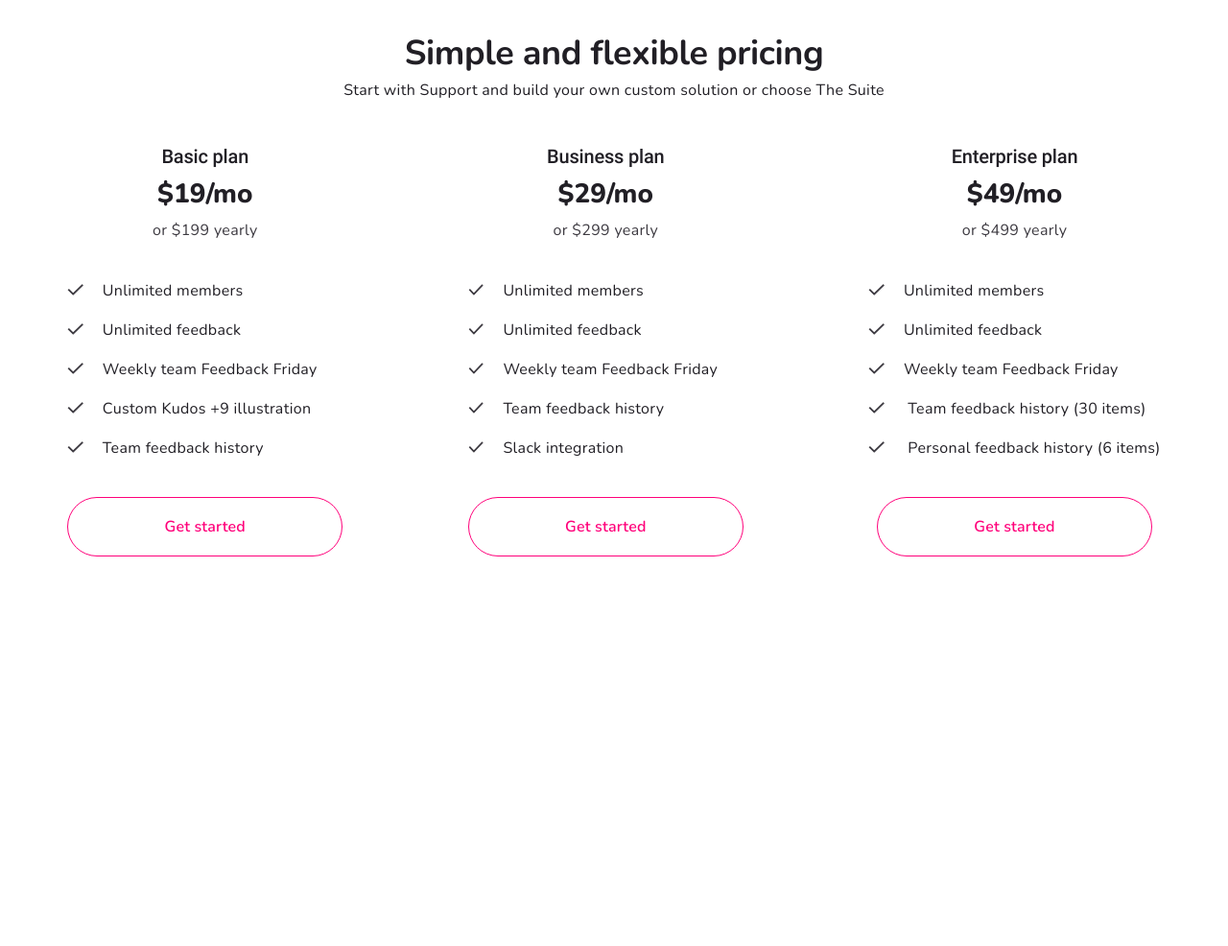
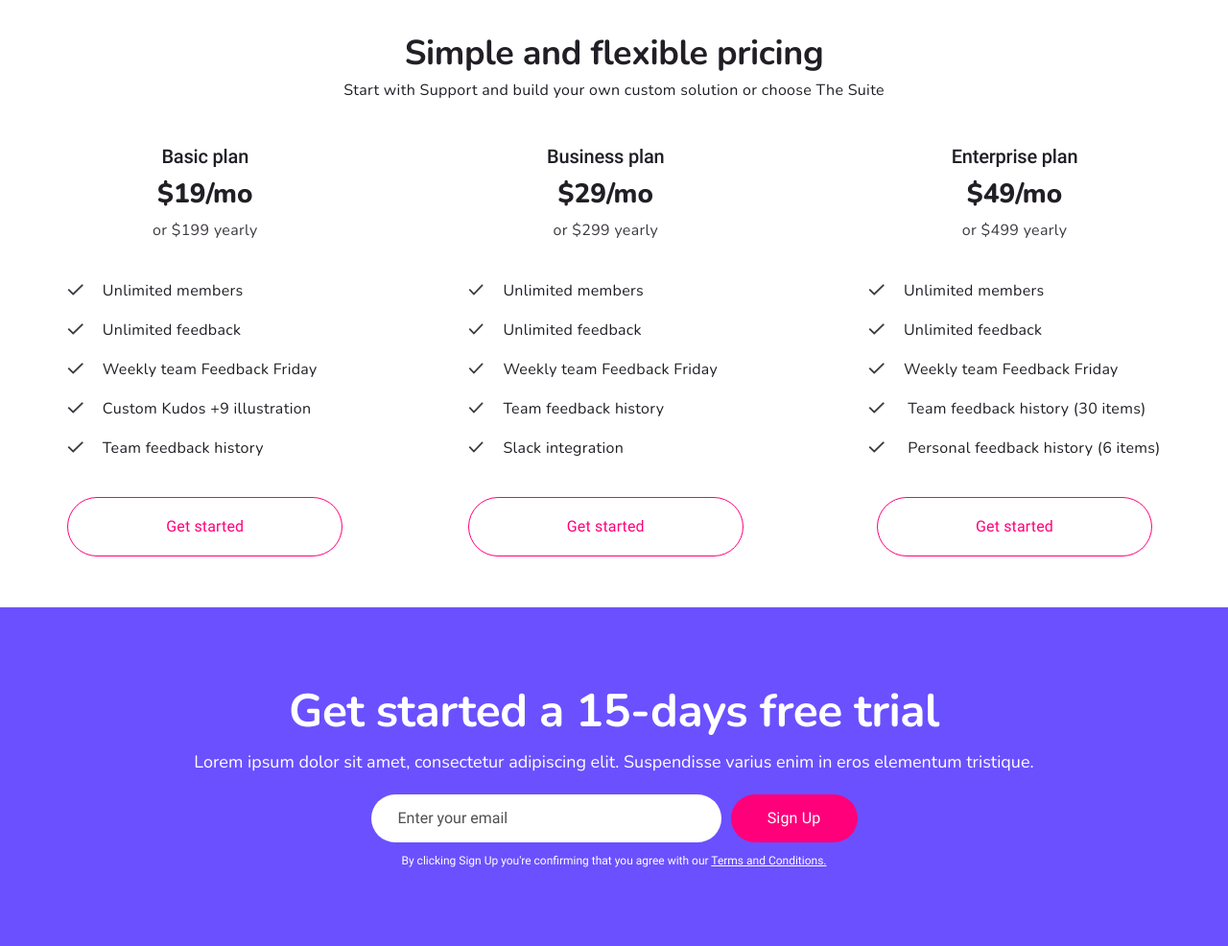
Before and after one commit to marufjon9/logoipsum, a plain HTML site: page index.html in a window 1280 px wide. Shown: the part 3580-4566 px from the top of the page at 96% size. Before the commit the page ends 4173 px from the top, so only its background shows below. Drawn offline with Linux system fonts and the light colour scheme.

Commit message:
subscription

```diff
--- a/index.html
+++ b/index.html
@@ -346,6 +346,44 @@
           </div>
         </div>
       </section>
+      <section class="subscription">
+        <div class="container">
+          <div class="subscription__textbox">
+            <h2 class="subscription__title">
+              Get started a 15-days free trial
+            </h2>
+            <p class="subscription__text">
+              Lorem ipsum dolor sit amet, consectetur adipiscing elit.
+              Suspendisse varius enim in eros elementum tristique.
+            </p>
+          </div>
+          <div class="subscription__wrapper">
+            <form
+              class="subscription__form form"
+              action="https://echo.htmlacademy.ru/"
+              method="post"
+              autocomplete="off"
+            >
+              <input
+                type="email"
+                class="form__input"
+                aria-label="Please input your email"
+                title="email"
+                placeholder="Enter your email"
+                required
+                name="user_email"
+              />
+              <button type="submit" class="link form__button">Sign Up</button>
+            </form>
+          </div>
+          <div class="subscription__inner">
+            <p class="subscription__link">
+              By clicking Sign Up you're confirming that you agree with our
+              <a href="#" class="subscription__blank">Terms and Conditions.</a>
+            </p>
+          </div>
+        </div>
+      </section>
     </main>
 
     <script src="./script.js"></script>
--- a/scss/_variables.scss
+++ b/scss/_variables.scss
@@ -9,4 +9,5 @@
   --main-gray-text-color: #3d3a41;
   --main-hover: #f7f5ff;
   --main-dark-bg: #f7f5ff;
+  --subscription-bg-color: #6b50ff;
 }
--- a/scss/blocks/_block.scss
+++ b/scss/blocks/_block.scss
@@ -6,6 +6,7 @@
 @use "protection";
 @use "testimonials";
 @use "pricing";
+@use "subscription";
 // @use "header";
 // @use "intro";
 // @use "collection";
--- a/scss/blocks/_pricing.scss
+++ b/scss/blocks/_pricing.scss
@@ -2,8 +2,7 @@
 
 .pricing {
   padding-top: 80px;
-}
-.pricing__wrapper {
+  padding-bottom: 40px;
 }
 .pricing__textbox {
   text-align: center;
@@ -98,9 +97,9 @@
   }
 }
 
-.link {
-}
 .prices__link {
+  font-family: "Roboto";
+  font-weight: 400;
   text-align: center;
   background-color: var(--main-bg-color);
   color: var(--link-color);
@@ -137,6 +136,15 @@
     padding-right: 12px;
   }
 }
+
+@media only screen and (min-width: 650px) {
+  .pricing__list {
+    display: flex;
+    flex-direction: row;
+    flex-wrap: wrap;
+  }
+}
+
 @media only screen and (min-width: 1075px) {
   .pricing__list {
     flex-direction: row;
--- /dev/null
+++ b/scss/blocks/_subscription.scss
@@ -0,0 +1,103 @@
+.subscription {
+  background: var(--subscription-bg-color);
+  padding-top: 80px;
+  padding-bottom: 80px;
+  color: #fff;
+}
+.subscription__textbox {
+  text-align: center;
+  max-width: 879px;
+  margin: 0 auto;
+}
+.subscription__title {
+  font-weight: 700;
+  font-size: 36px;
+  line-height: 120%;
+  letter-spacing: -0.01em;
+  margin-bottom: 10px;
+}
+.subscription__text {
+  font-size: 15px;
+  line-height: 150%;
+  margin-bottom: 20px;
+}
+.subscription__wrapper {
+  max-width: 338px;
+  margin: 0 auto;
+}
+.subscription__form {
+  display: flex;
+  gap: 10px;
+  justify-content: center;
+}
+.form {
+}
+.form__input {
+  font-family: "Roboto";
+  font-weight: 400;
+  font-size: 16px;
+  line-height: 150%;
+  max-width: 365px;
+  width: 100%;
+  min-width: 187px;
+  display: inline-block;
+  padding: 12px 0px 12px 28px;
+  border-radius: 32px;
+  border: transparent;
+}
+.form__input::placeholder {
+  font-family: "Roboto";
+  font-weight: 400;
+  font-size: 16px;
+  line-height: 150%;
+  color: #505050;
+}
+
+.link {
+}
+.form__button {
+  max-width: 132px;
+  width: 100%;
+  font-family: "Roboto";
+  font-weight: 400;
+  font-size: 16px;
+  line-height: 150%;
+  padding: 12px 0;
+}
+.subscription__inner {
+  margin-top: 10px;
+  text-align: center;
+}
+.subscription__link {
+  font-family: "Roboto";
+  font-weight: 400;
+  font-size: 11px;
+  line-height: 150%;
+}
+.subscription__blank {
+  color: #fff;
+}
+
+@media only screen and (min-width: 375px) {
+  .subscription__title {
+    font-size: 38px;
+  }
+  .subscription__text {
+    font-size: 18px;
+  }
+  .subscription__wrapper {
+    max-width: 513px;
+  }
+}
+@media only screen and (min-width: 768px) {
+  .subscription__title {
+    font-size: 48px;
+  }
+
+  .subscription__wrapper {
+    max-width: 513px;
+  }
+  .subscription__link {
+    font-size: 12px;
+  }
+}
--- a/scss/blocks/_theme.scss
+++ b/scss/blocks/_theme.scss
@@ -5,6 +5,12 @@
   --main-hover: #211f25;
   --link-color: #ff94c7;
   --main-dark-bg: #555;
+  --subscription-bg-color: linear-gradient(
+      97.57deg,
+      #1a1822 -22.54%,
+      #9040e3 204.91%
+    ),
+    #6b50ff;
 }
 
 .dark .hero {
```
Also changed, not shown: css/styles.css, 1 other file.
